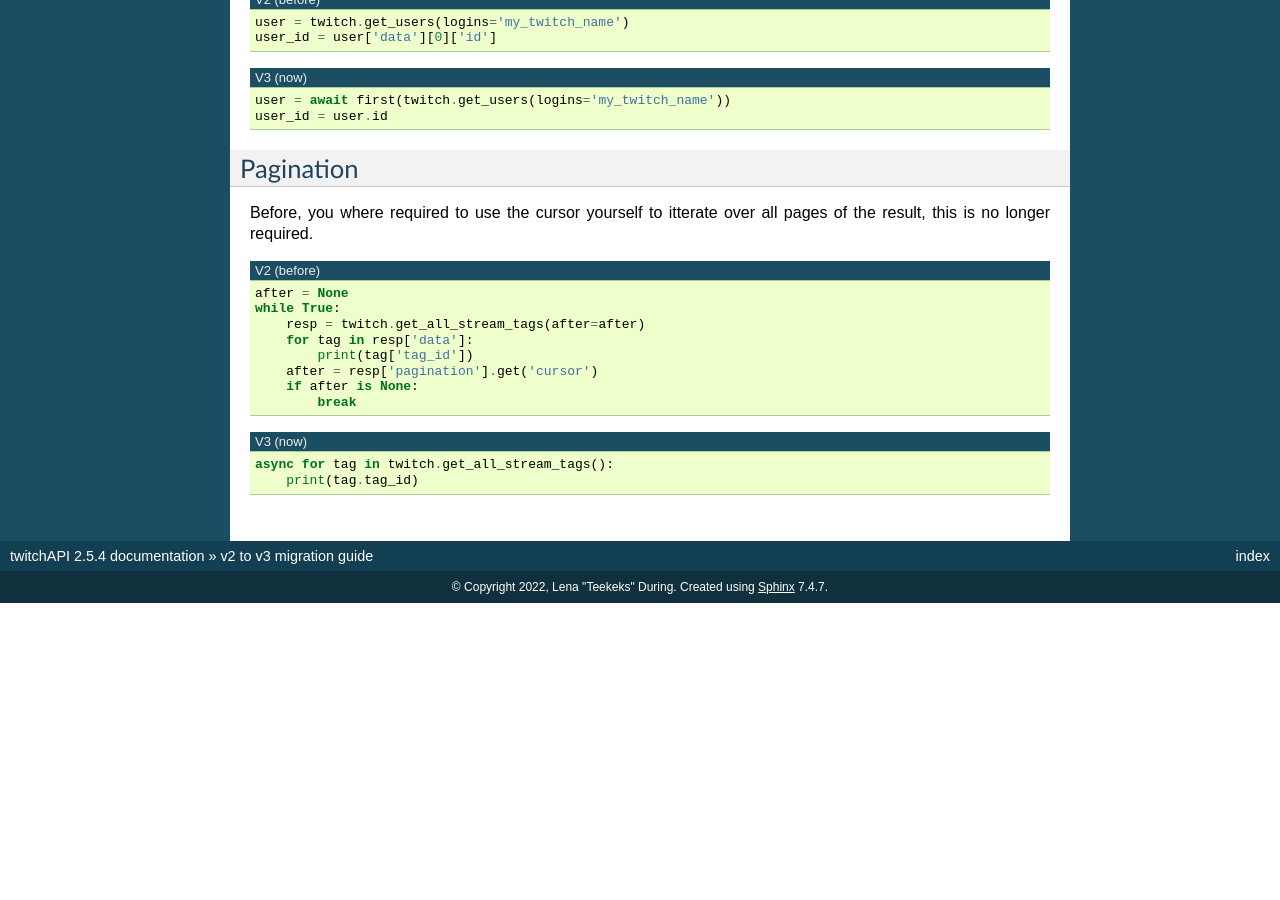
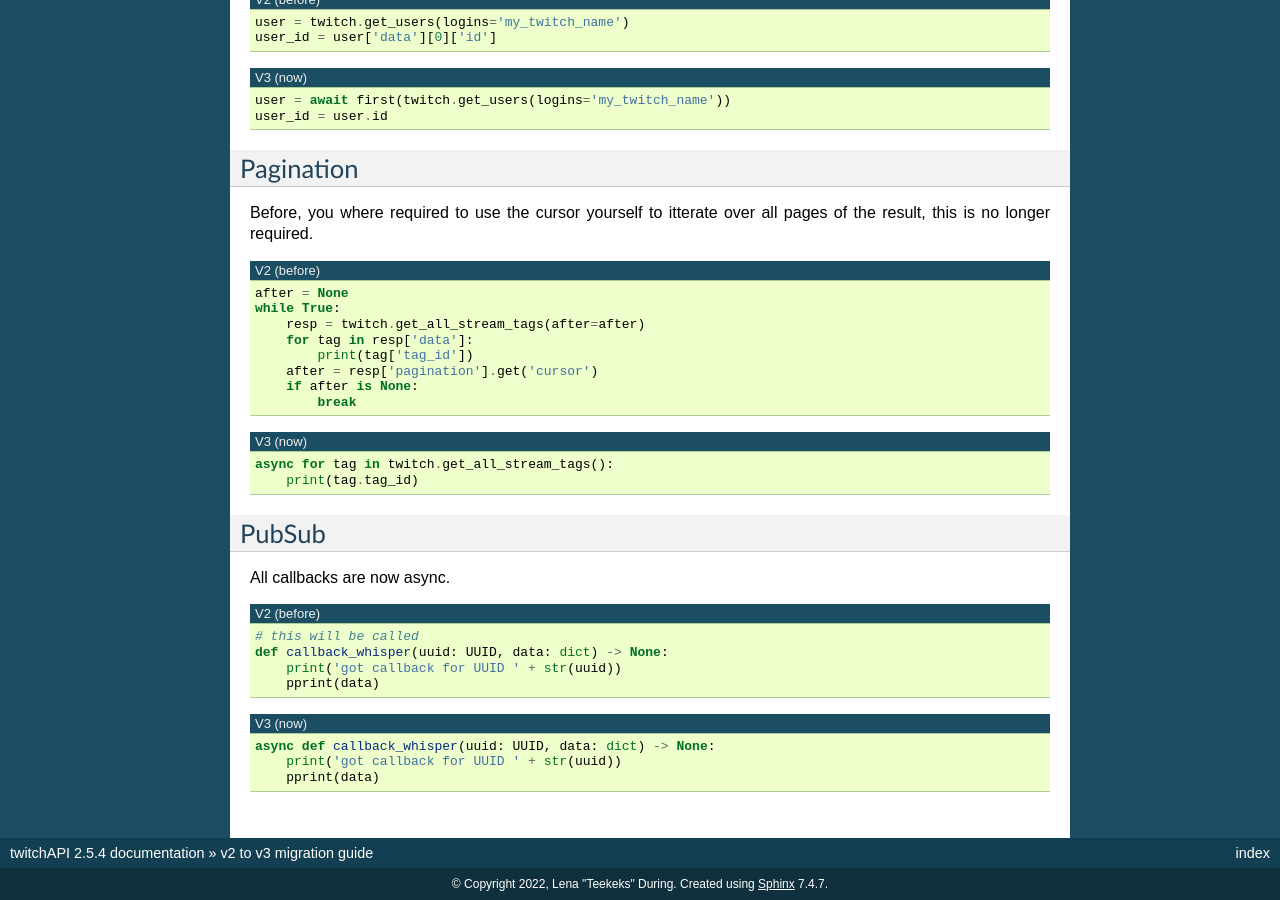
Before and after one commit to Teekeks/pyTwitchAPI, a Sphinx documentation site: the page built from docs/v3-migration.rst, in a window 1280 px wide and 900 px high, scrolled down 721 px. Built offline with Sphinx 7.4.7, drawn with Linux system fonts in a browser that asks for light colours; before the commit the page ends 1324 px from its top, so only the background shows below that.

Commit message:
made pubsub listeners be async

```diff
--- a/docs/index.rst
+++ b/docs/index.rst
@@ -144,7 +144,7 @@ See here for more info: `twitchAPI.pubsub <modules/twitchAPI.pubsub.html>`_
     USER_SCOPE = [AuthScope.WHISPERS_READ]
     TARGET_CHANNEL = 'teekeks42'
 
-    def callback_whisper(uuid: UUID, data: dict) -> None:
+    async def callback_whisper(uuid: UUID, data: dict) -> None:
         print('got callback for UUID ' + str(uuid))
         pprint(data)
 
--- a/docs/v3-migration.rst
+++ b/docs/v3-migration.rst
@@ -73,3 +73,24 @@ Before, you where required to use the cursor yourself to itterate over all pages
 
     async for tag in twitch.get_all_stream_tags():
         print(tag.tag_id)
+
+
+PubSub
+------
+
+All callbacks are now async.
+
+.. code-block:: python
+    :caption: V2 (before)
+
+    # this will be called
+    def callback_whisper(uuid: UUID, data: dict) -> None:
+        print('got callback for UUID ' + str(uuid))
+        pprint(data)
+
+.. code-block:: python
+    :caption: V3 (now)
+
+    async def callback_whisper(uuid: UUID, data: dict) -> None:
+        print('got callback for UUID ' + str(uuid))
+        pprint(data)
```
Also changed, not shown: 1 other file.
